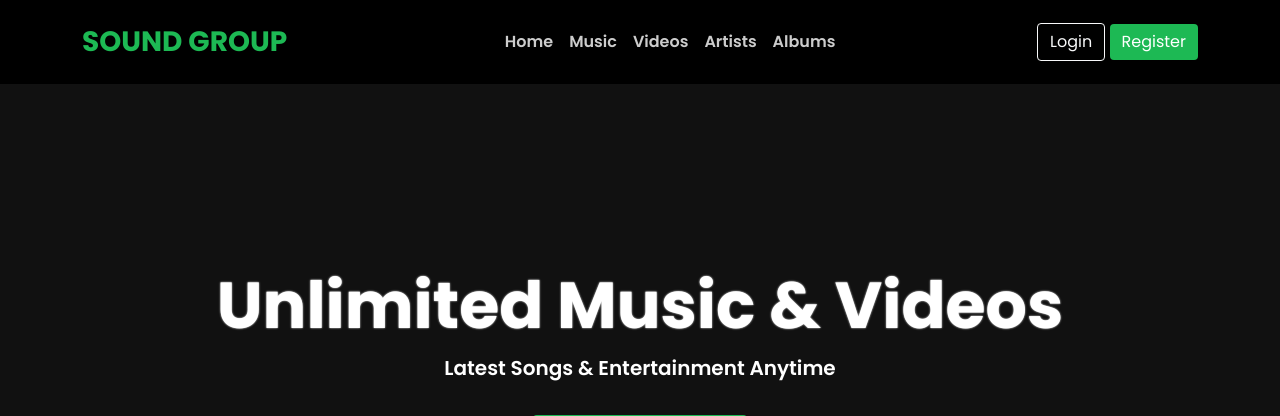
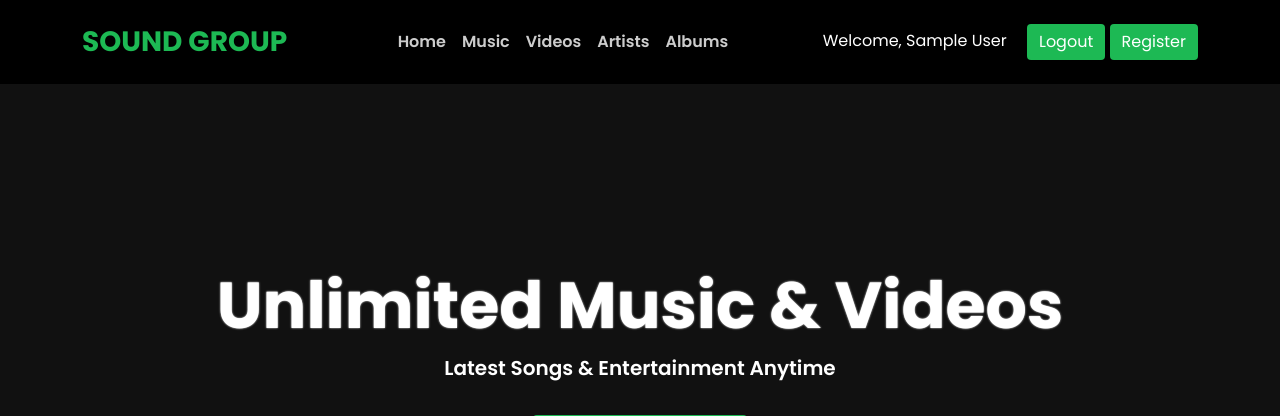
Before and after one commit to BilalWaris2008/aptech-semester2-eproject, a PHP site: page /index.php in a window 1280 px wide. Shown: the top 416 px of the page. Run offline with PHP 8.4, Linux system fonts and the light colour scheme; the visitor is signed in with stand-in values (Sample User, id 1).

Commit message:
Added Sessions

```diff
--- a/includes/footer.php
+++ b/includes/footer.php
@@ -2,7 +2,7 @@
 
     <footer class="footer-section">
 
-        <section class="container">
+        <section class="footer-container">
 
             <section class="row g-5">
 
--- a/includes/header.php
+++ b/includes/header.php
@@ -1,4 +1,8 @@
 <?php
+
+if (session_status() === PHP_SESSION_NONE) {
+    session_start();
+}
 
 include("./includes/config.php")
 
@@ -64,9 +68,25 @@ include("./includes/config.php")
                 </ul>
 
                 <section>
-                    <a href="./auth/login.php" class="btn btn-outline-light">
-                        Login
-                    </a>
+                    <?php if (isset($_SESSION['user_id'])) { ?>
+
+                        <span class="text-white me-3">
+                            Welcome,
+                            <?php echo $_SESSION['user_name']; ?>
+
+                        </span>
+
+                        <a href="auth/logout.php" class="btn btn-success">
+                            Logout
+                        </a>
+
+                    <?php } else { ?>
+
+                        <a href="./auth/login.php" class="btn btn-success">
+                            Login
+                        </a>
+
+                    <?php } ?>
                     <a href="./auth/register.php" class="btn btn-success register-btn">
                         Register
                     </a>
```
